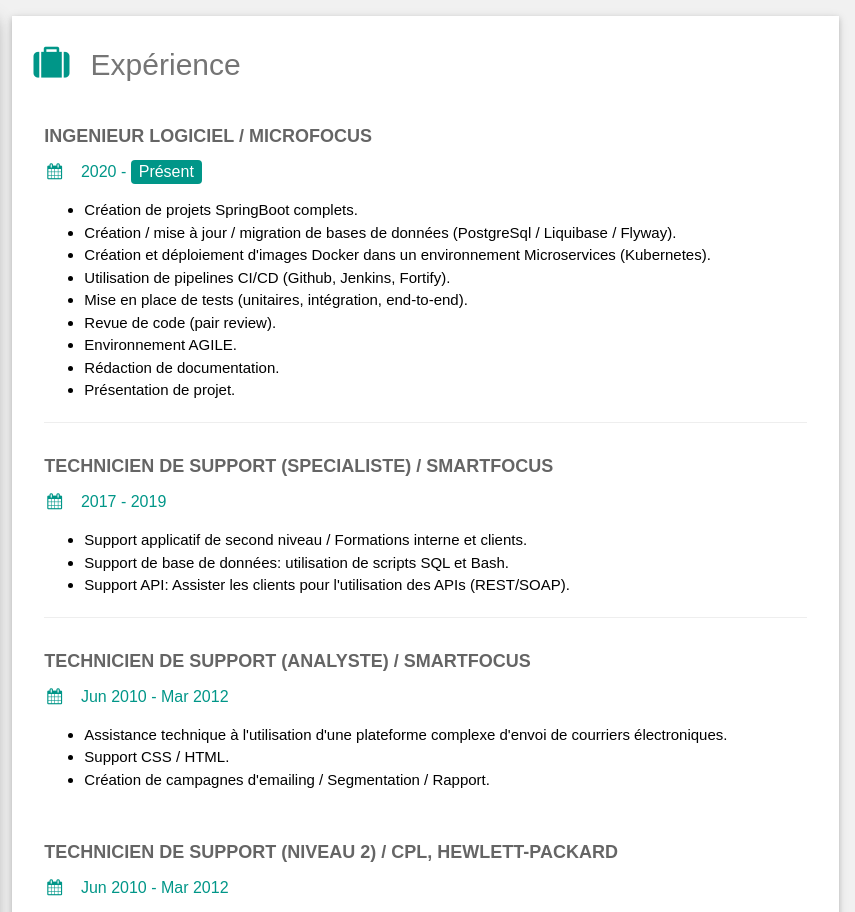
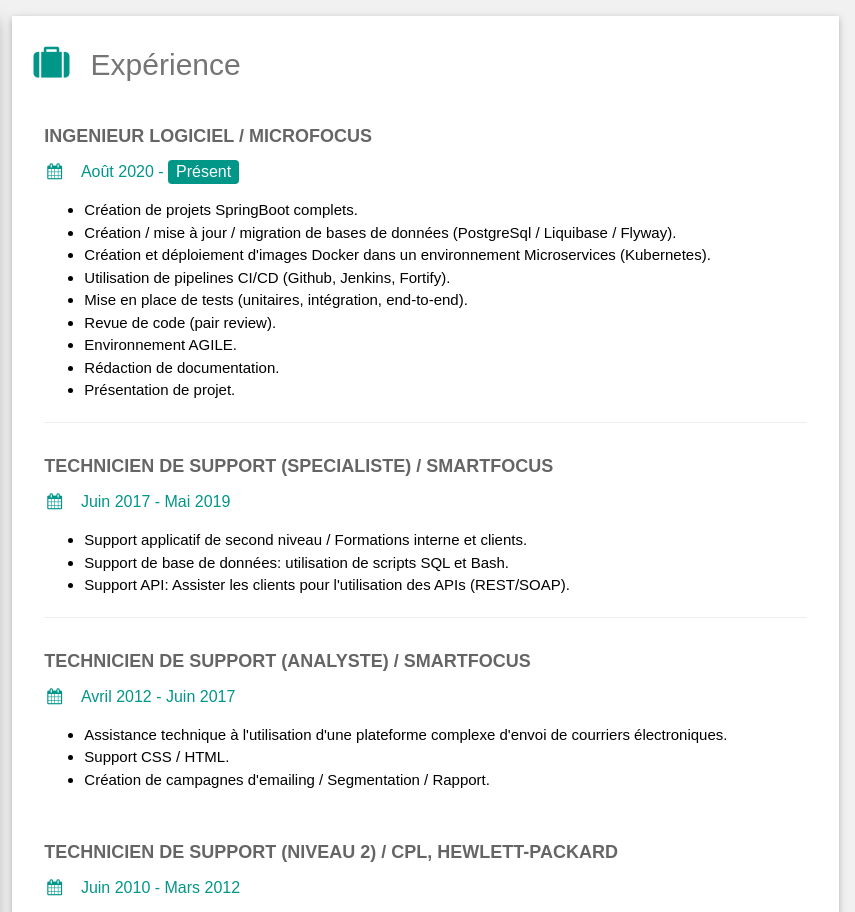
Before and after one commit to xbreizh/xavier-lamourec, a plain HTML site: page index.html in a window 1280 px wide. Shown: the top 912 px of the page, 425-1280 px from the left. Drawn offline with nearby package versions, Linux system fonts and the light colour scheme.

Commit message:
Update date

```diff
--- a/index.html
+++ b/index.html
@@ -114,7 +114,7 @@ html,body,h1,h2,h3,h4,h5,h6 {font-family: "Arial", sans-serif}
         <h2 class="w3-text-grey w3-padding-16"><i class="fa fa-suitcase fa-fw w3-margin-right w3-xxlarge w3-text-teal"></i>Expérience</h2>
         <div class="w3-container">
           <h5 class="w3-opacity"><b>INGENIEUR LOGICIEL / MICROFOCUS</b></h5>
-          <h6 class="w3-text-teal"><i class="fa fa-calendar fa-fw w3-margin-right"></i>2020 - <span class="w3-tag w3-teal w3-round">Présent</span></h6>
+          <h6 class="w3-text-teal"><i class="fa fa-calendar fa-fw w3-margin-right"></i>Août 2020 - <span class="w3-tag w3-teal w3-round">Présent</span></h6>
           <p>
             <ul>
                 <li>Création de projets SpringBoot complets.</li>
@@ -131,7 +131,7 @@ html,body,h1,h2,h3,h4,h5,h6 {font-family: "Arial", sans-serif}
         </div>
         <div class="w3-container">
           <h5 class="w3-opacity"><b>TECHNICIEN DE SUPPORT (SPECIALISTE) / SMARTFOCUS</b></h5>
-          <h6 class="w3-text-teal"><i class="fa fa-calendar fa-fw w3-margin-right"></i>2017 - 2019</h6>
+          <h6 class="w3-text-teal"><i class="fa fa-calendar fa-fw w3-margin-right"></i>Juin 2017 - Mai 2019</h6>
           <p>
             <ul>
                 <li>Support applicatif de second niveau / Formations interne et clients.</li>
@@ -143,7 +143,7 @@ html,body,h1,h2,h3,h4,h5,h6 {font-family: "Arial", sans-serif}
         </div>
         <div class="w3-container">
           <h5 class="w3-opacity"><b>TECHNICIEN DE SUPPORT (ANALYSTE) / SMARTFOCUS</b></h5>
-          <h6 class="w3-text-teal"><i class="fa fa-calendar fa-fw w3-margin-right"></i>Jun 2010 - Mar 2012</h6>
+          <h6 class="w3-text-teal"><i class="fa fa-calendar fa-fw w3-margin-right"></i>Avril 2012 - Juin 2017</h6>
           <p>
             <ul>
                 <li>Assistance technique à l'utilisation d'une plateforme complexe d'envoi de courriers électroniques.</li>
@@ -154,7 +154,7 @@ html,body,h1,h2,h3,h4,h5,h6 {font-family: "Arial", sans-serif}
         </div>
         <div class="w3-container">
             <h5 class="w3-opacity"><b>TECHNICIEN DE SUPPORT (NIVEAU 2) / CPL, HEWLETT-PACKARD</b></h5>
-            <h6 class="w3-text-teal"><i class="fa fa-calendar fa-fw w3-margin-right"></i>Jun 2010 - Mar 2012</h6>
+            <h6 class="w3-text-teal"><i class="fa fa-calendar fa-fw w3-margin-right"></i>Juin 2010 - Mars 2012</h6>
             <p>
               <ul>
                   <li>Résolution de problèmes techniques complexes, gestion des escalations et des plaintes.</li>
```
